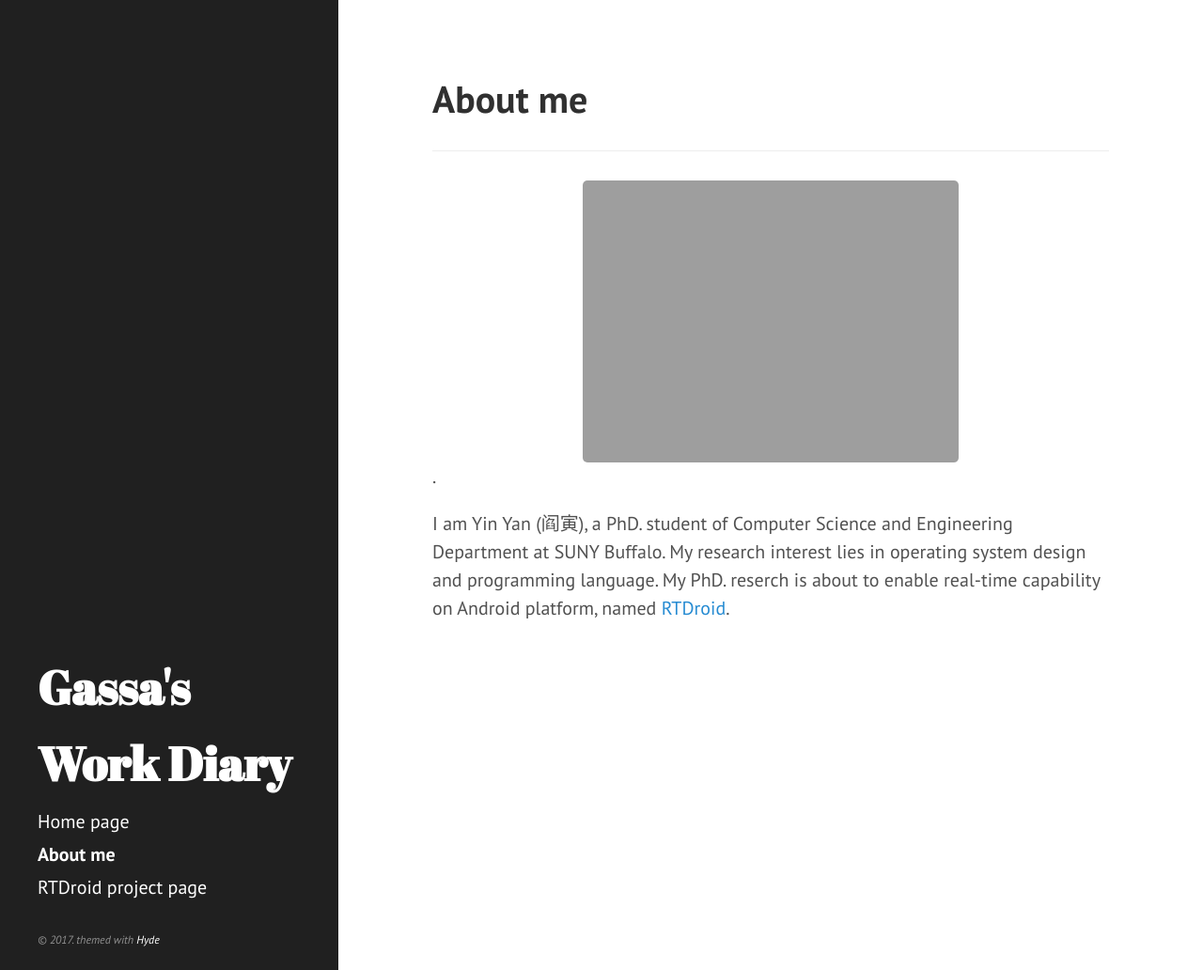
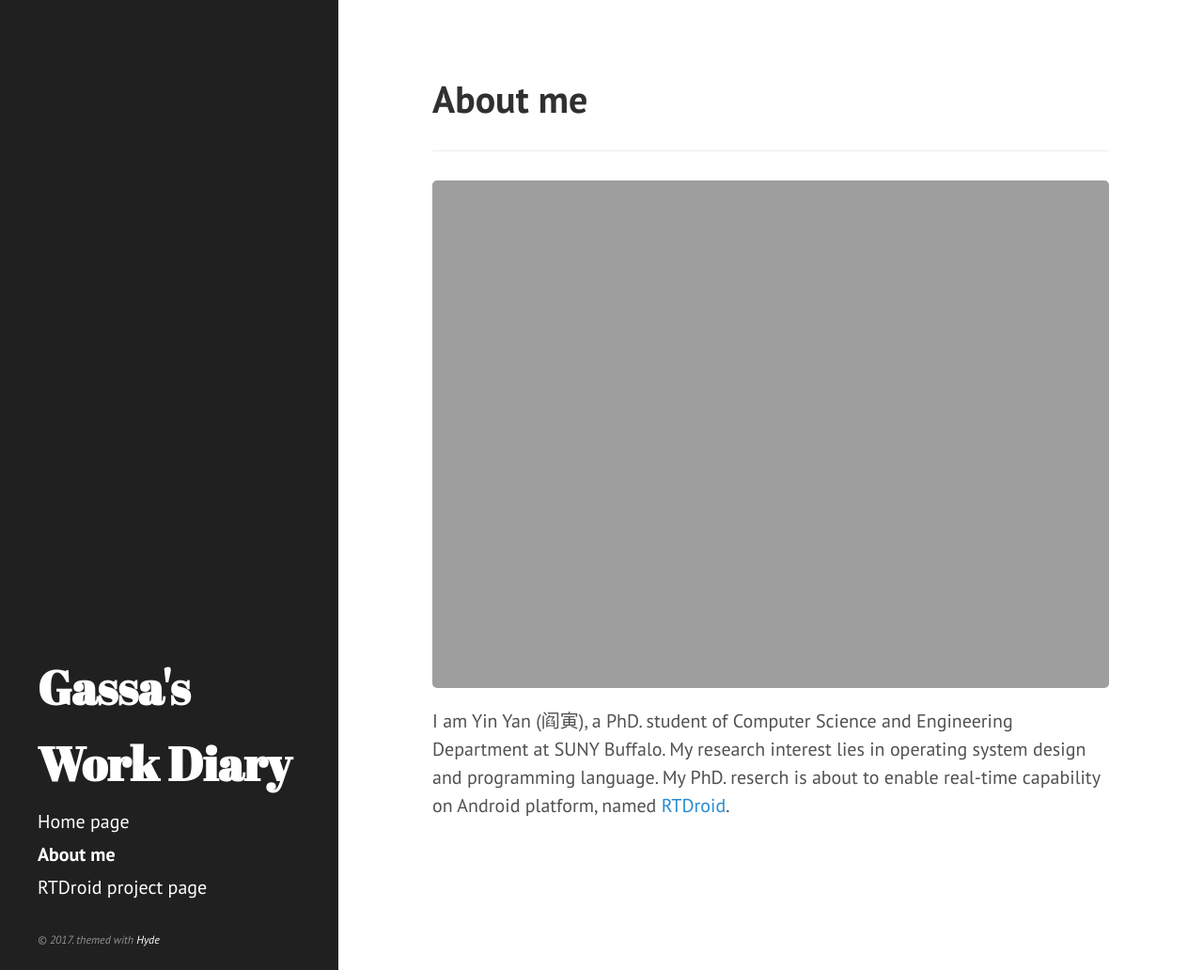
Before and after one commit to gassayy/gassa.github.io, a Jekyll site: the page built from about-me.md, in a window 1280 px wide and 1032 px high. Shown: the whole window at 94% size. Built offline with Jekyll 4.4.1, drawn with Linux system fonts in a browser that asks for light colours.

Commit message:
img width fix

```diff
--- a/about-me.md
+++ b/about-me.md
@@ -3,7 +3,7 @@ layout: page
 title: About me
 ---
 
-![yinyan-pic]({{ site.url }}/downloads/blog2.jpg){:width="800px"}.
+![yinyan-pic]({{ site.url }}/downloads/blog2.jpg)
 
 
 I am Yin Yan (阎寅), a PhD. student of Computer Science and Engineering
--- a/public/css/hyde.css
+++ b/public/css/hyde.css
@@ -258,7 +258,7 @@ a.sidebar-nav-item:focus {
     font-size: 60%;
 }
 
-img[alt=yinyan-pic] {width: 400px; margin:0 auto;}
+img[alt=yinyan-pic] {width: 800px; margin:0 auto;}
 
 .post-aux{font: italic 0.6em "PT Sans", Helvetica, Arial, sans-serif; color:#9a9a9a;}
 .post-title a:hover{text-decoration:none; margin: 0px}
```
